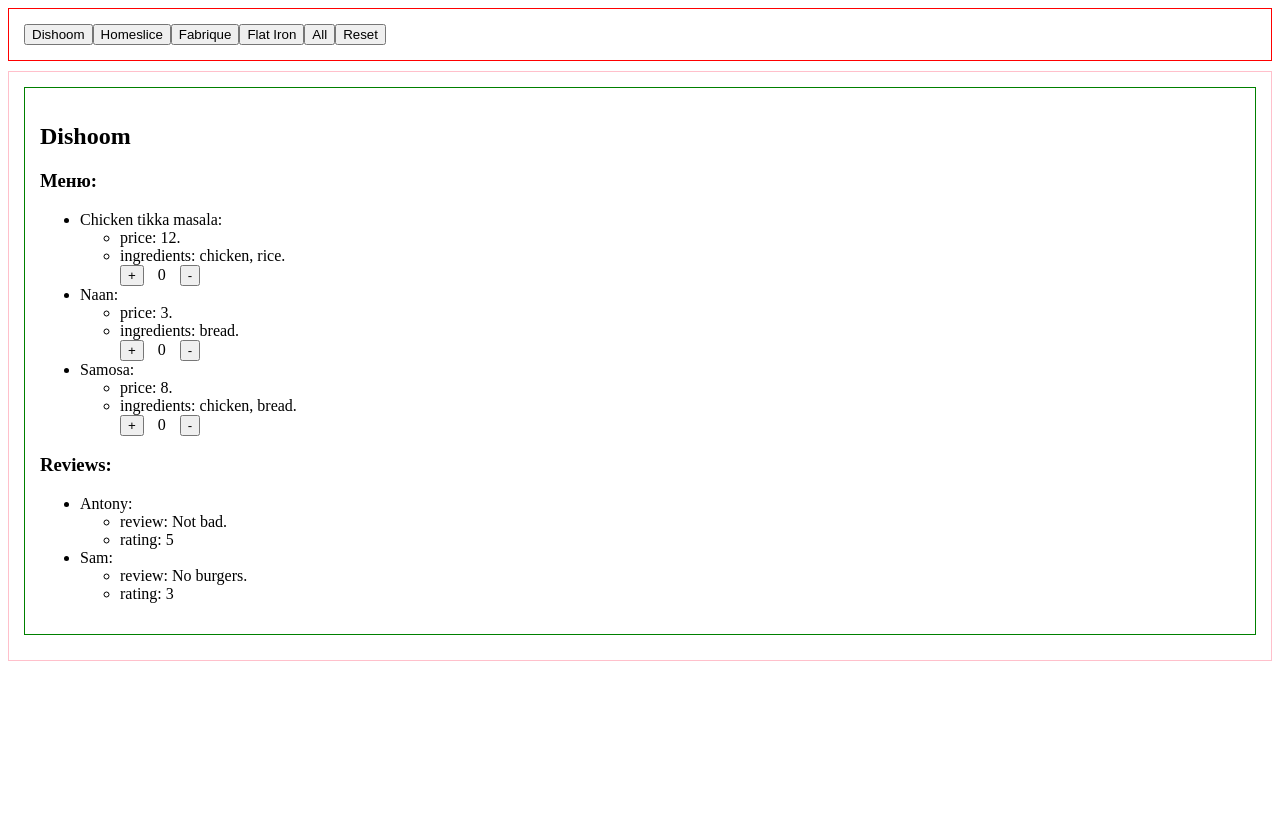
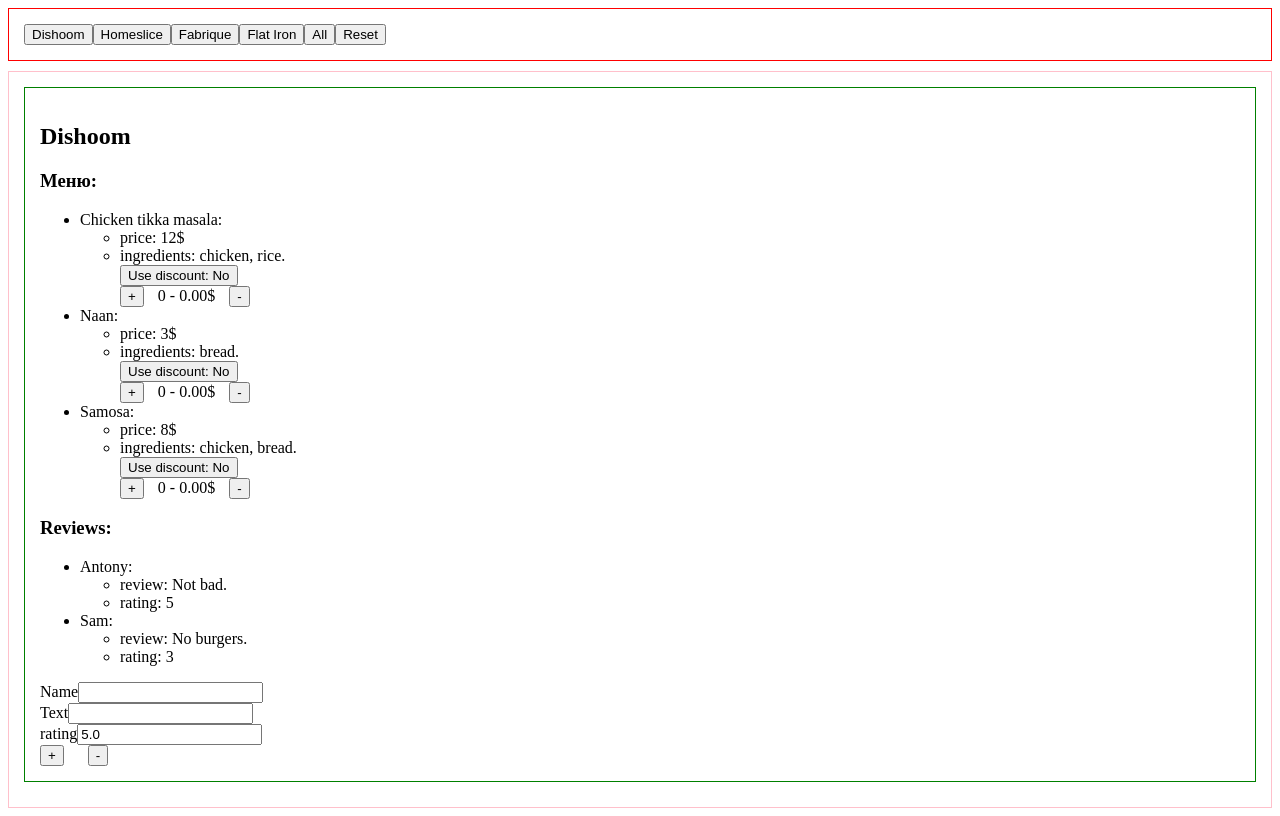
Before and after one commit to crocodileDaniil/ReactEducationLearnJS, a React (Vite) app: page / in a window 1280 px wide. Both pictures are taken after a click on the button "Dishoom". Built offline with nearby package versions, Linux system fonts and the light colour scheme.

Commit message:
add_usereducer_useEffect

```diff
--- a/src/components/counter/component.jsx
+++ b/src/components/counter/component.jsx
@@ -1,14 +1,23 @@
-export const Counter = ({ onValueDown, count, onValueUp }) => {
+export const Counter = ({
+  onValueDown,
+  count,
+  onValueUp,
+  price,
+  order = false,
+}) => {
   return (
     <div>
       <button style={{ marginRight: "10px" }} onClick={onValueUp}>
-        {" "}
-        +{" "}
+        +
       </button>
-      <span> {count} </span>
+
+      {order ?
+       (<span> {count} - {(count * price).toFixed(2)}$ </span>)
+        :
+       ( <span> {count} </span> )}
+
       <button style={{ marginLeft: "10px" }} onClick={onValueDown}>
-        {" "}
-        -{" "}
+        -
       </button>
     </div>
   );
--- a/src/components/restaurant/component.jsx
+++ b/src/components/restaurant/component.jsx
@@ -1,5 +1,6 @@
 import { RestaurantMenu } from "../restaurant_menu/component"
 import { RestaurantReviews } from "../restaurant_reviews/component"
+import { ReviewForm } from "../review_form/component"
 
 export const Restaurant = ( { data }) => {
 // console.log('value of name', data)
@@ -7,5 +8,6 @@
 <h2>{data.name}</h2>
   <RestaurantMenu menu={data.menu}/>
   <RestaurantReviews reviews={data.reviews} />
+  <ReviewForm />
 </div>
 }
--- a/src/components/restaurant_menu/dish/component.jsx
+++ b/src/components/restaurant_menu/dish/component.jsx
@@ -1,18 +1,30 @@
 import { useState } from "react";
 import { Counter } from "../../counter/component";
+import { useEffect } from "react";
 
 const [maxCount, minCount] = [5, 0];
+const discount = 0.3;
 
 export const Dish = ({ data }) => {
   const [count, setCount] = useState(0);
-  console.log('rerender')
+  const [isDiscountUse, setIsDiscountUse] = useState(false);
+  useEffect(() => setCount(0), [isDiscountUse]);
+
+  // console.log('rerender')
+  const priceDiscount = 1 - discount;
+
   return (
     <>
       {data.name}:
       <ul>
-        <li>price: {data.price}.</li>
+        <li>price: {data.price}$</li>
         <li>ingredients: {data.ingredients.join(", ")}.</li>
+        <button onClick={() => setIsDiscountUse(!isDiscountUse)}>
+          {" "}
+          Use discount: {isDiscountUse ? "Yes" : "No"}{" "}
+        </button>
         <Counter
+          order={true}
           onValueDown={() =>
             setCount(count - 1 < minCount ? minCount : count - 1)
           }
@@ -20,6 +32,7 @@
             setCount(count + 1 > maxCount ? maxCount : count + 1)
           }
           count={count}
+          price={isDiscountUse ? data.price * priceDiscount : data.price}
         />
       </ul>
     </>
--- /dev/null
+++ b/src/components/review_form/component.jsx
@@ -0,0 +1,89 @@
+import { useReducer } from "react";
+import { Counter } from "../counter/component";
+
+const STEP = 0.5;
+const [leftBoundary, rightBoundary] = [ 0, 5 ]
+
+const DEFAULT_FORM_VALUE = {
+  name: "",
+  text: "",
+  rating: "5",
+};
+
+const [setName, setText, setRating] = ["setName", "setText", "setRating"];
+
+const reducer = (state, action) => {
+  console.log("value of action", action);
+  switch (action.type) {
+    case "setName":
+      return { ...state, name: action.payload };
+    // return {  // нужно как на лекции, чтобы при изменении имени очищялись остальные поля или нет?
+    //   ...state,
+    //   name: action.payload,
+    //   text: DEFAULT_FORM_VALUE.text,
+    //   rating: DEFAULT_FORM_VALUE.rating,
+    // };
+    case "setText":
+      return { ...state, text: action.payload };
+    case "setRating":
+      return { ...state, rating: boundaryCheck(action.payload) };
+    default:
+      return state;
+  }
+};
+
+const boundaryCheck = ( n ) => {
+  if (+n >= rightBoundary) return rightBoundary;
+  if (+n <= leftBoundary) return leftBoundary;
+  return n
+};
+
+export const ReviewForm = () => {
+  const [formValue, dispatch] = useReducer(reducer, DEFAULT_FORM_VALUE);
+  return (
+    <div>
+      <div>
+        <label htmlFor="name">Name</label>
+        <input
+          id="name"
+          type="text"
+          value={formValue.name}
+          onChange={(e) => {
+            dispatch({ type: setName, payload: e.target.value });
+          }}
+        />
+      </div>
+      <div>
+        <label htmlFor="text">Text</label>
+        <input
+          id="text"
+          type="text"
+          value={formValue.text}
+          onChange={(e) => {
+            dispatch({ type: setText, payload: e.target.value });
+          }}
+        />
+      </div>
+      <div>
+        <label htmlFor="rating">rating</label>
+        <input
+          id="rating"
+          type="number"
+          value={(+formValue.rating).toFixed(1)}
+          onChange={(e) => {
+            dispatch({ type: setRating, payload: e.target.value });
+          }}
+        />
+      </div>
+
+      <Counter
+        onValueDown={() =>
+          dispatch({ type: setRating, payload: +formValue.rating - STEP })
+        }
+        // count={(+formValue.rating).toFixed(1)}
+        onValueUp={() =>
+          dispatch({ type: setRating, payload: +formValue.rating + STEP })}
+      />
+    </div>
+  );
+};
```
